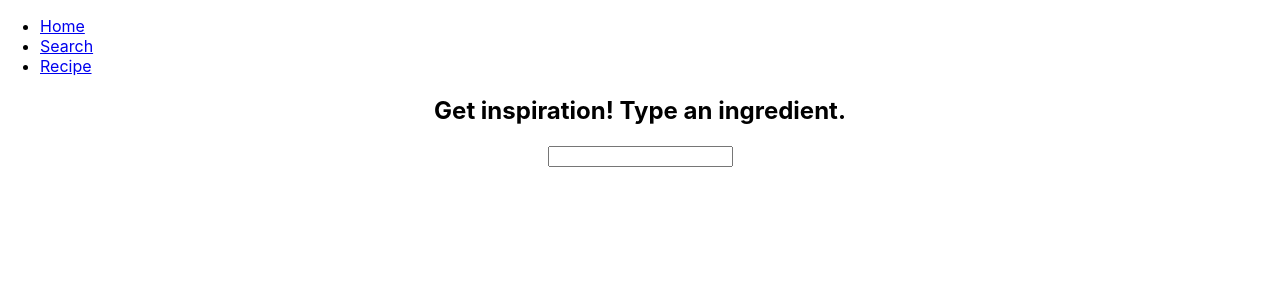
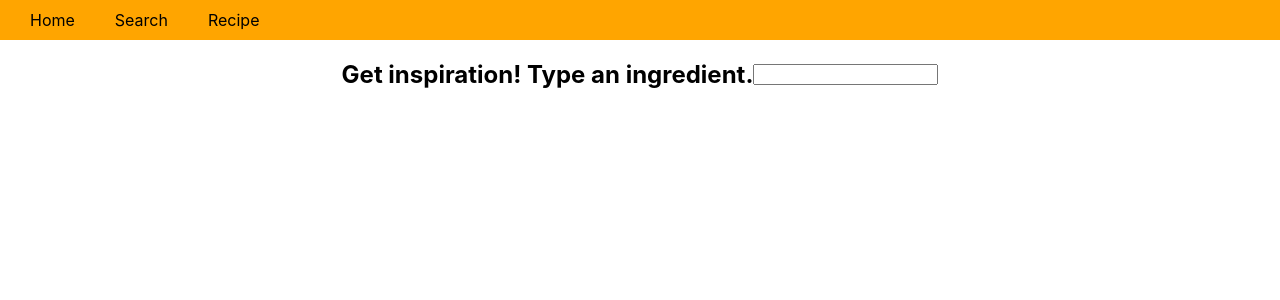
Before and after one commit to aaayumi/food, a React (Create React App) app: page /search in a window 1280 px wide. Shown: the top 300 px of the page. Built offline with nearby package versions, Linux system fonts and the light colour scheme.

Commit message:
add basic css

```diff
--- a/src/App.css
+++ b/src/App.css
@@ -1,38 +1,22 @@
-.App {
-  text-align: center;
+nav {
+  background: orange;
 }
 
-.App-logo {
-  height: 40vmin;
-  pointer-events: none;
+ul {
+  margin: 0;
+  padding: 10px;
 }
 
-@media (prefers-reduced-motion: no-preference) {
-  .App-logo {
-    animation: App-logo-spin infinite 20s linear;
-  }
+li {
+  display: inline;
+  padding: 20px;
 }
 
-.App-header {
-  background-color: #282c34;
-  min-height: 100vh;
-  display: flex;
-  flex-direction: column;
-  align-items: center;
-  justify-content: center;
-  font-size: calc(10px + 2vmin);
-  color: white;
+li a {
+  color: black;
+  text-decoration: none;
 }
 
-.App-link {
-  color: #61dafb;
+li a:hover {
+  color: green;
 }
-
-@keyframes App-logo-spin {
-  from {
-    transform: rotate(0deg);
-  }
-  to {
-    transform: rotate(360deg);
-  }
-}
--- /dev/null
+++ b/src/Home.css
@@ -0,0 +1,3 @@
+.Home h2 {
+    text-align: center;
+}
--- a/src/Home.js
+++ b/src/Home.js
@@ -1,12 +1,15 @@
 import React, {useState, useEffect} from 'react';
-import './App.css';
+import './Home.css';
 
 const useFetch = (url, options) => {
     const [response, setResponse] = useState(null);
-    useEffect( async() => {
-                const res = await fetch(url, options);
-                const json = await res.json();
-                setResponse(json);
+    useEffect( () => {
+        async function fetchAPI () {
+            const res = await fetch(url, options);
+            const json = await res.json();
+            setResponse(json);
+        }
+        fetchAPI()
     }, []);
     return { response }
 };
--- /dev/null
+++ b/src/Recipe.css
@@ -0,0 +1,5 @@
+.Recipe form {
+    display: flex;
+    justify-content: center;
+    align-items: center;
+}
--- a/src/Recipe.js
+++ b/src/Recipe.js
@@ -1,5 +1,5 @@
 import React, { useState, useEffect } from 'react';
-import './App.css';
+import './Recipe.css';
 
 function Recipe() {
     const [data, setData] = useState();
@@ -18,7 +18,7 @@ function Recipe() {
     }, [])
 
     return (
-        <div className="App">
+        <div className="Recipe">
 
             {data &&
             <div>
--- /dev/null
+++ b/src/Search.css
@@ -0,0 +1,5 @@
+.Search form {
+    display: flex;
+    justify-content: center;
+    align-items: center;
+}
--- a/src/Search.js
+++ b/src/Search.js
@@ -1,5 +1,5 @@
 import React, { useState, useEffect } from 'react';
-import './App.css';
+import './Search.css';
 
 function Search() {
     const [data, setData] = useState();
@@ -16,7 +16,7 @@ function Search() {
     }
 
     return (
-        <div className="App">
+        <div className="Search">
             <form onSubmit={handleSubmit}>
                 <h2>Get inspiration! Type an ingredient.</h2>
                 <input type={`text`} onChange={(e) => setSearch(e.target.value)} />
```
Also changed, not shown: 1 other file (tests, documents, lock files or other folders).
